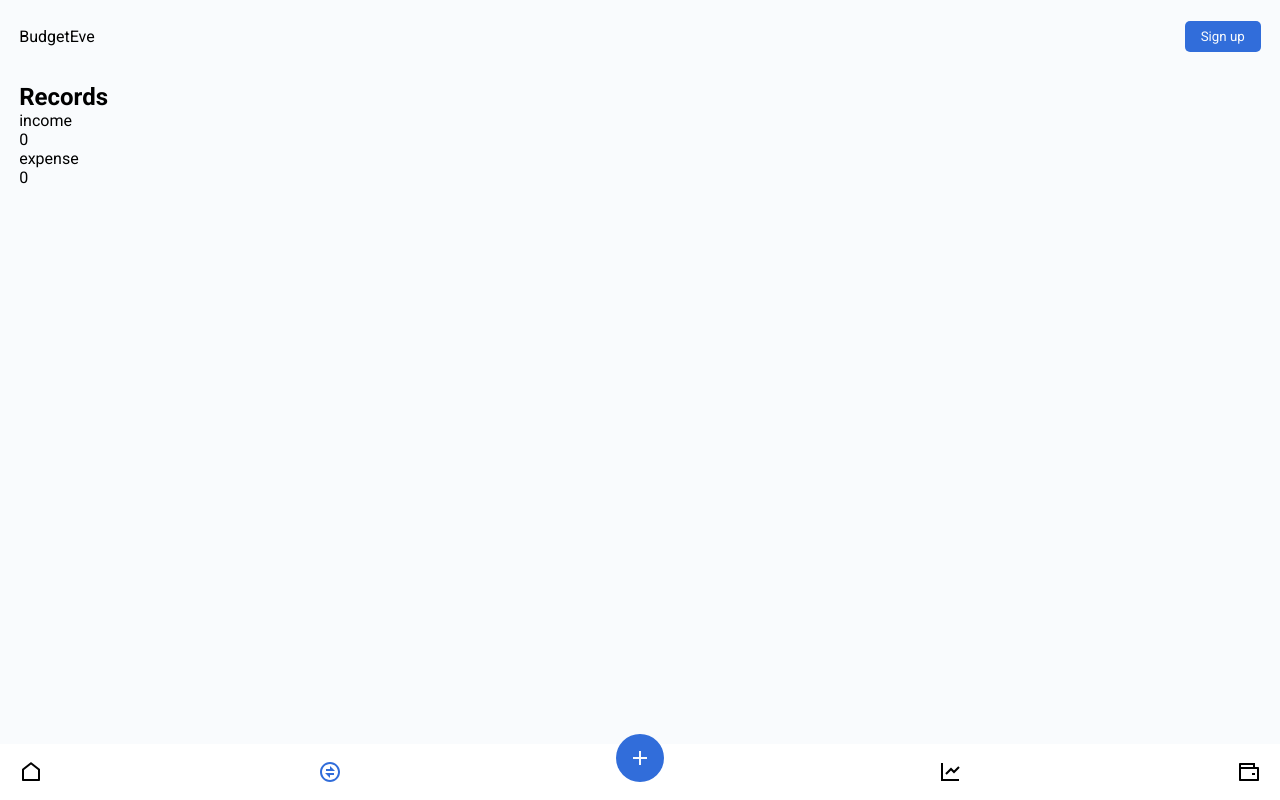
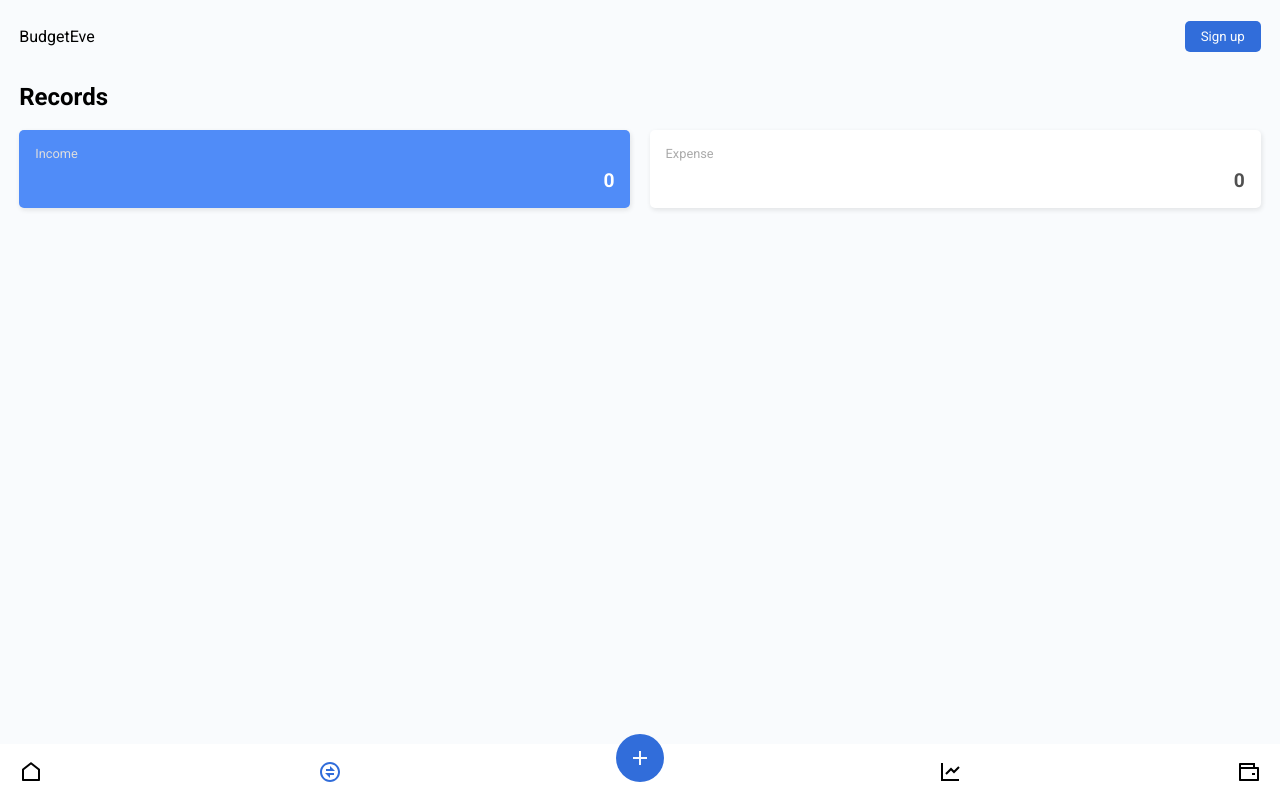
Before and after one commit to AltanfizGenity/BudgetEve-deprecated, a Svelte app: page / in a window 1280 px wide. Both pictures are taken after a click on the button 329 px from the left and 772 px from the top of the page. Built offline with nearby package versions, Linux system fonts and the light colour scheme.

Commit message:
style (records): style record type panel

```diff
--- a/src/pages/Records.svelte
+++ b/src/pages/Records.svelte
@@ -5,13 +5,13 @@
 <section id="records">
   <h1>Records</h1>
   <div class="type-panel">
-    <div class="income">
-      <div class="info-type">income</div>
-      <div class="amount">{$totalBalance.income}</div>
+    <div class="panel panel-income">
+      <div class="panel-type">income</div>
+      <div class="panel-amount">{$totalBalance.income}</div>
     </div>
-    <div class="expense">
-      <div class="info-type">expense</div>
-      <div class="amount">{$totalBalance.expense}</div>
+    <div class="panel panel-expense">
+      <div class="panel-type">expense</div>
+      <div class="panel-amount">{$totalBalance.expense}</div>
     </div>
   </div>
   <div class="record-list">
@@ -29,4 +29,52 @@
 </section>
 
 <style>
+  #records {
+    position: relative;
+    width: 100%;
+    display: flex;
+    flex-direction: column;
+    gap: var(--appSpacing);
+  }
+
+  .type-panel {
+    display: grid;
+    grid-template-columns: 1fr 1fr;
+    gap: var(--appSpacing);
+  }
+
+  .panel {
+    background-color: #fff;
+    padding: 1rem;
+    box-shadow: 1px 2px 5px rgba(20, 20, 20, 0.1);
+    display: flex;
+    flex-direction: column;
+    gap: 0.5rem;
+    border-radius: 5px;
+  }
+
+  .panel-type {
+    font-size: 0.8rem;
+    color: #aaa;
+    text-transform: capitalize;
+  }
+
+  .panel-income {
+    background-color: var(--accentColor);
+  }
+
+  .panel-income .panel-type {
+    color: #ddd;
+  }
+
+  .panel-income .panel-amount {
+    color: #fff;
+  }
+
+  .panel-amount {
+    font-size: 1.2rem;
+    font-weight: bold;
+    color: #505050;
+    margin-left: auto;
+  }
 </style>
```
